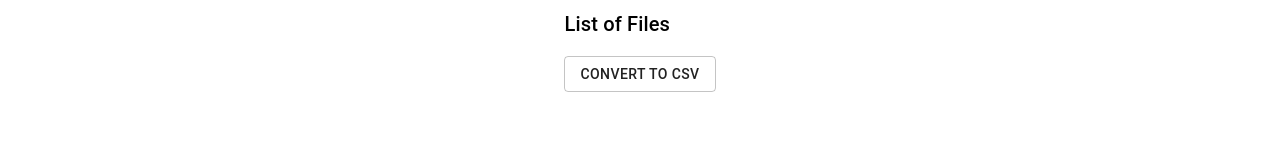
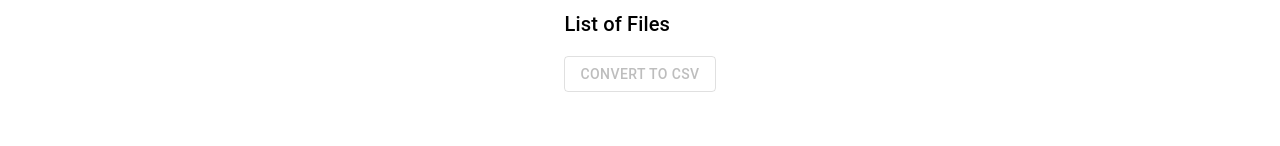
Before and after one commit to rks-031/use-case-gen-frontend, a React (Create React App) app: page /combine in a window 1280 px wide. Shown: the part 135-281 px from the top of the page. Built offline with nearby package versions, Linux system fonts and the light colour scheme.

Commit message:
added loading and delete for files

```diff
--- a/src/component/Combine.js
+++ b/src/component/Combine.js
@@ -1,6 +1,6 @@
 import React, { useState } from 'react';
 import Button from '@material-ui/core/Button';
-import { ListItem, Typography } from '@material-ui/core';
+import { CircularProgress, IconButton, ListItem, Typography } from '@material-ui/core';
 var find = require("lodash").find
 var filter = require("lodash").filter
 
@@ -54,6 +54,7 @@ const construct_tree = (response) => {
 export default function Combine() {
 
     const [selectedFiles, setFiles] = useState([]);
+    const [loading, setLoading] = useState(false);
 
     const uploadFile = (e) => {
         let file = e.target.files[0];
@@ -62,9 +63,15 @@ export default function Combine() {
         }
     }
 
+    const removeFile = (index) => {
+        selectedFiles.splice(index, 1)
+        setFiles([...selectedFiles])
+    }
+
 
     const downloadJson = async () => {
         if (selectedFiles.length > 0) {
+            setLoading(true)
             var data = 'participant_details \t' + order_by.join('\t')
             for (var file of selectedFiles) {
                 let t = await file.text()
@@ -77,6 +84,7 @@ export default function Combine() {
             link.href = data;
             console.log(`Exported`)
             link.click();
+            setLoading(false)
         }
     }
     return (
@@ -105,13 +113,19 @@ export default function Combine() {
                         <ListItem
                             divider
                             key={index}>
-                            <span>{file.name}</span>
+                            <span>{file.name}
+                            </span>
+                            <IconButton style={{ padding: 2 }} onClick={() => removeFile(index)} edge="end" aria-label="delete">
+                                {/* <svg color="black" height="20" focusable="false" viewBox="0 0 24 24" aria-hidden="true" data-testid="CloseIcon"><path d="M19 6.41 17.59 5 12 10.59 6.41 5 5 6.41 10.59 12 5 17.59 6.41 19 12 13.41 17.59 19 19 17.59 13.41 12z"></path></svg> */}
+                                <svg color="black" height="20" focusable="false" viewBox="0 0 24 24" aria-hidden="true" data-testid="DeleteIcon"><path d="M6 19c0 1.1.9 2 2 2h8c1.1 0 2-.9 2-2V7H6v12zM19 4h-3.5l-1-1h-5l-1 1H5v2h14V4z"></path></svg>
+                            </IconButton>
                         </ListItem>
                     ))}
             </ul>
 
-            <Button variant="outlined" onClick={downloadJson}>Convert to Csv
-            </Button>
+            {loading ? <CircularProgress /> :
+                <Button variant="outlined" disabled={selectedFiles.length === 0} onClick={downloadJson}>Convert to Csv
+                </Button>}
         </div>
     )
 }
```
